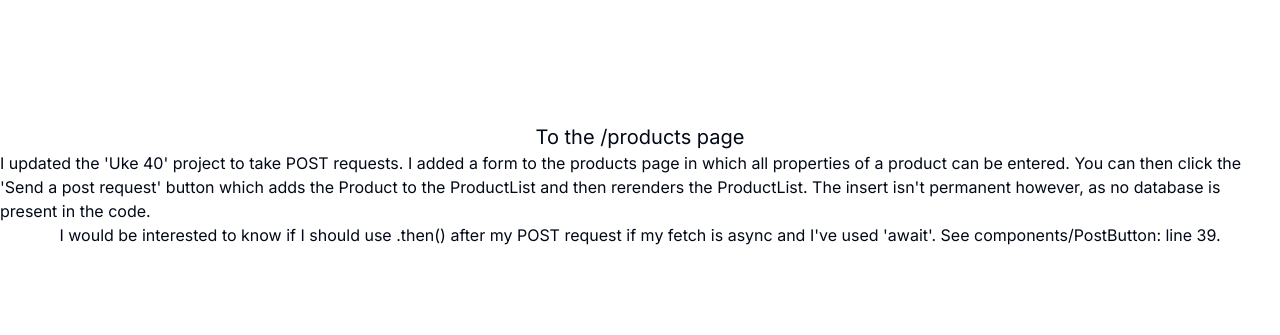
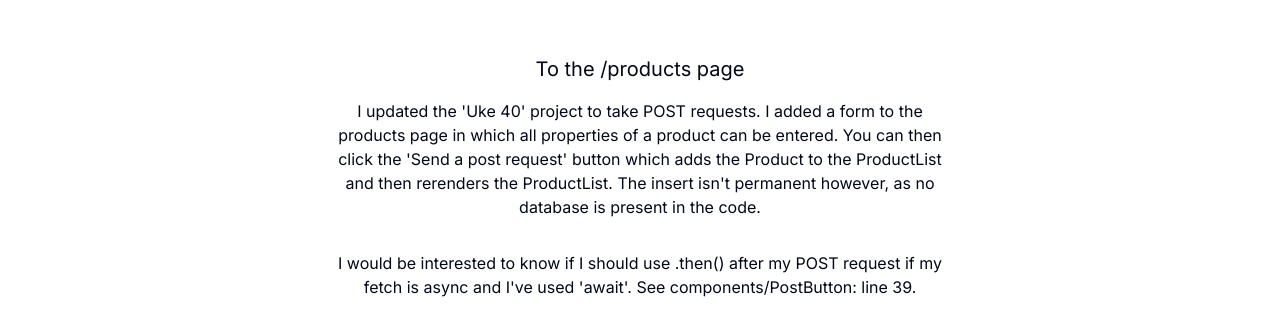
Before and after one commit to sammish93/uke40oppgave, a Next.js app: page / in a window 1280 px wide. Shown: the part 215-550 px from the top of the page. Built offline with nearby package versions, Linux system fonts and the light colour scheme.

Commit message:
added text on home page

```diff
--- a/src/app/page.tsx
+++ b/src/app/page.tsx
@@ -4,18 +4,21 @@ export default function Home() {
       <a href="./products" className="text-center text-xl hover:text-blue-600">
         To the /products page
       </a>
-      <p>
-        I updated the 'Uke 40' project to take POST requests. I added a form to
-        the products page in which all properties of a product can be entered.
-        You can then click the 'Send a post request' button which adds the
-        Product to the ProductList and then rerenders the ProductList. The
-        insert isn't permanent however, as no database is present in the code.
-      </p>
-      <p>
-        I would be interested to know if I should use .then() after my POST
-        request if my fetch is async and I've used 'await'. See
-        components/PostButton: line 39.
-      </p>
+      <div className="mx-auto max-w-screen-sm">
+        <p className="p-4 text-center">
+          I updated the 'Uke 40' project to take POST requests. I added a form
+          to the products page in which all properties of a product can be
+          entered. You can then click the 'Send a post request' button which
+          adds the Product to the ProductList and then rerenders the
+          ProductList. The insert isn't permanent however, as no database is
+          present in the code.
+        </p>
+        <p className="p-4 text-center">
+          I would be interested to know if I should use .then() after my POST
+          request if my fetch is async and I've used 'await'. See
+          components/PostButton: line 39.
+        </p>
+      </div>
     </div>
   )
 }
```
